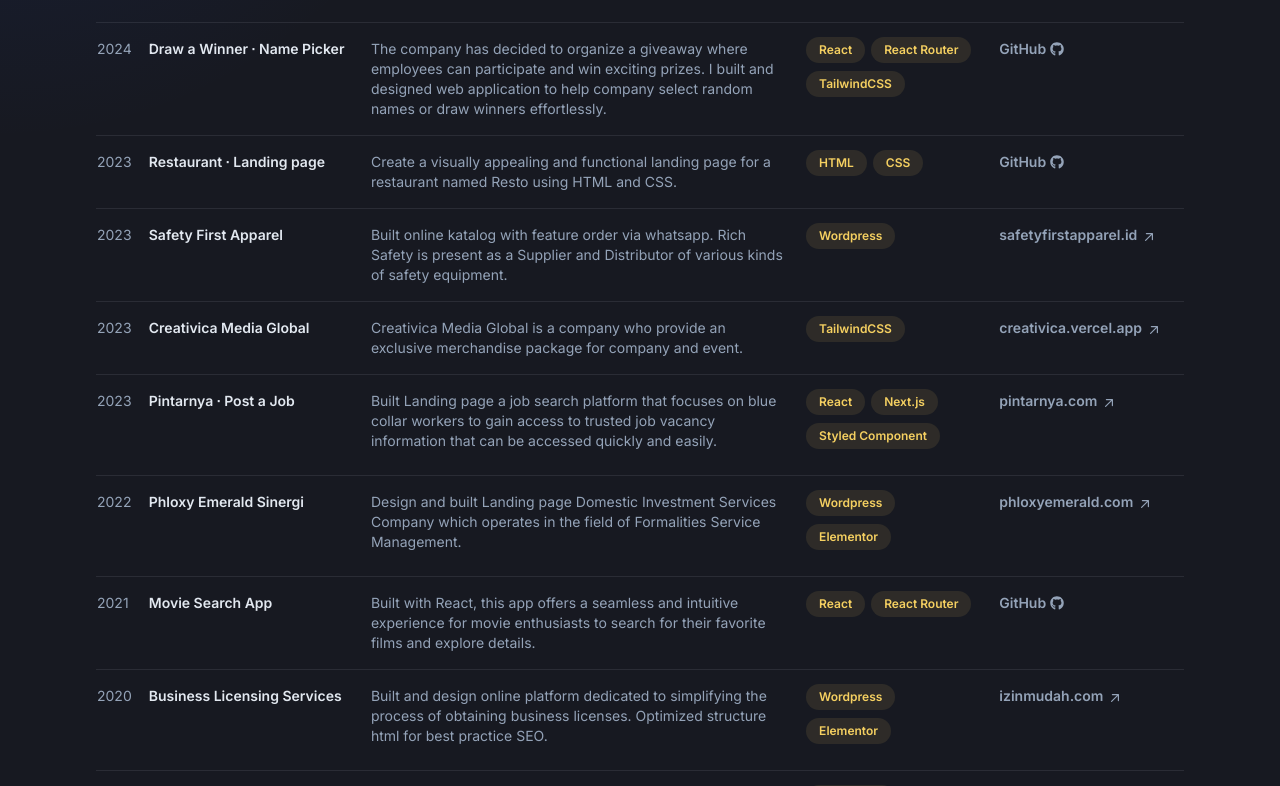
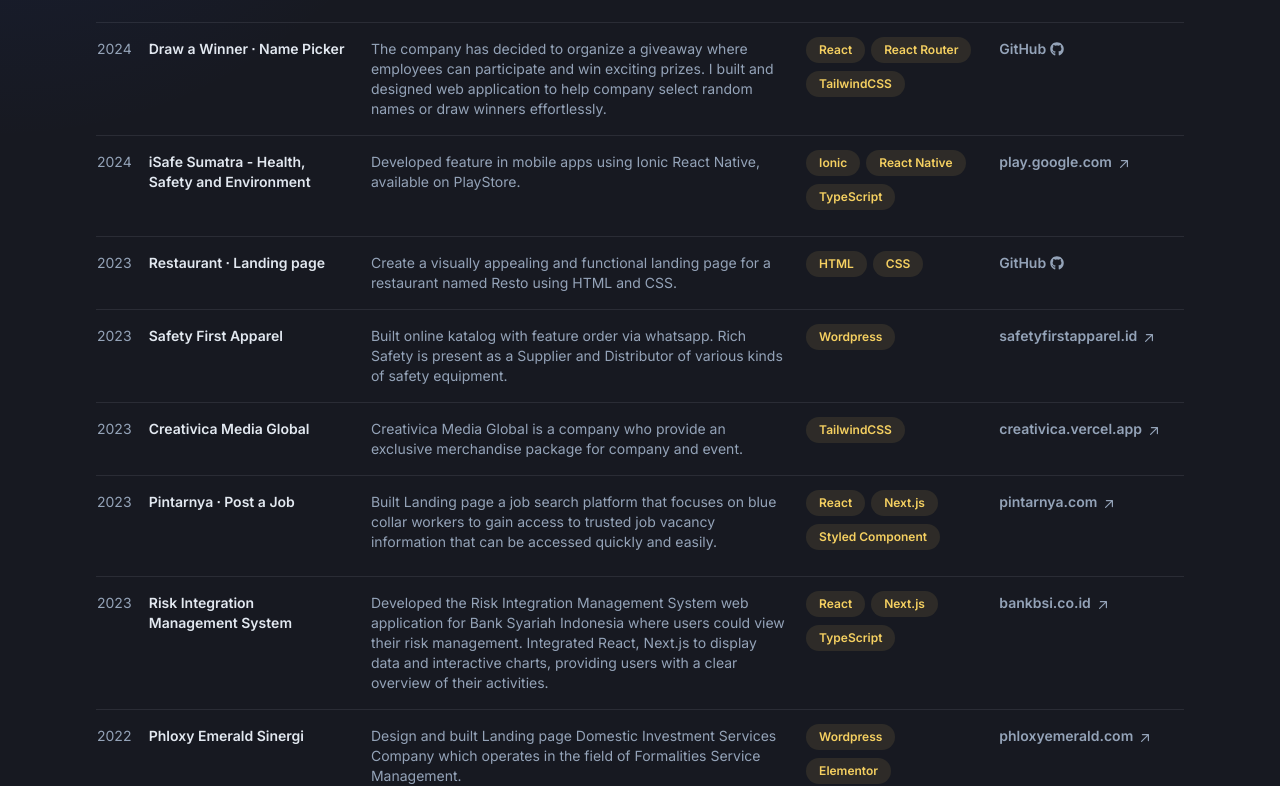
Before and after one commit to januarmaksum/januarmaksum.vercel.app, a React (Vite) app: page /projects in a window 1280 px wide. Shown: the part 340-1126 px from the top of the page. Built offline with nearby package versions, Linux system fonts and the light colour scheme.

Commit message:
update content

```diff
--- a/src/App.jsx
+++ b/src/App.jsx
@@ -78,7 +78,7 @@ function App() {
             <section id="projects" className="mb-40">
               <SectionTitle title="Projects" />
               <ol>
-                {dataProjects.slice(0, 5).map((item) => (
+                {dataProjects.map((item) => (
                   <Projects key={item.project_id} data={item} />
                 ))}
               </ol>
--- a/src/components/AllProjects.jsx
+++ b/src/components/AllProjects.jsx
@@ -88,12 +88,12 @@ export default function AllProjects() {
                     className="group-hover:text-primary cursor-pointer"
                     target="_blank"
                   >
-                    <span className="font-semibold md:pr-0">
+                    <h3 className="font-semibold md:pr-0 text-balance">
                       {item.project_title}{" "}
                       <span className="md:hidden">
                         <LinkArrow />
                       </span>
-                    </span>
+                    </h3>
 
                     <div className="py-3 pr-3 md:hidden font-normal align-top text-slate-400 text-sm break-words">
                       {item.project_description}
--- a/src/components/Experiences.jsx
+++ b/src/components/Experiences.jsx
@@ -14,7 +14,7 @@ export default function Experiences({ data }) {
           {data?.job_start} &mdash; {data?.job_end}
         </header>
         <div className="lg:col-span-8 xl:col-span-7 z-10">
-          <h3 className="font-medium text-base group-hover:text-primary text-slate-200 mt-[5px] xl:mt-0">
+          <h3 className="font-medium text-base text-balance group-hover:text-primary text-slate-200 mt-[5px] xl:mt-0">
             {data?.job_title}{" "}
             <span className="text-slate-400 group-hover:text-primary">at</span>{" "}
             {data?.employer_name}
@@ -22,9 +22,6 @@ export default function Experiences({ data }) {
           </h3>
           {data?.job_description.map((item) => (
             <Fragment key={item.summary}>
-              <p className="mt-2 text-sm group-hover:text-slate-300 text-pretty">
-                {item.summary}
-              </p>
               <ul className="list-disc list-outside mt-2">
                 {item.details.map((detail) => (
                   <li className="text-sm group-hover:text-slate-300 text-pretty" key={detail}>{detail}</li>
--- a/src/components/Projects.jsx
+++ b/src/components/Projects.jsx
@@ -15,7 +15,7 @@ export default function Projects({ data }) {
           <ImageCover src={data?.project_image} alt={data?.project_title} />
         </header>
         <div className="lg:col-span-8 xl:col-span-7 z-10">
-          <h3 className="font-medium mt-3 xl:mt-0 text-base group-hover:text-primary text-slate-200">
+          <h3 className="font-medium mt-3 xl:mt-0 text-base group-hover:text-primary text-slate-200 text-balance">
             {data?.project_title}
             <LinkArrow />
           </h3>
--- a/src/data/experiences.json
+++ b/src/data/experiences.json
@@ -12,10 +12,11 @@
         {
           "summary": "Harapan Kita Hospital is located in Jakarta, Indonesia, founded on December 22, 1979. Have a vision of being at the forefront of women's, perinatal, and child health services.",
           "details": [
-            "Implement feature in SMART RSAB Backoffice web application.",
-            "Collaborate with fellow Software Engineer in problem solving and development issues.",
+            "Led frontend development projects, planning, design, coding, testing for Clinic Health.",
+            "Designed and implemented new features for the internal SIMRS web application.",
+            "Collaborated with software engineers to troubleshoot and resolve development issues.",
             "Work closely with a System Analyst for immediate bugs/issues resolution.",
-            "Researching and evaluating new technologies that may improve our processes or code bases."
+            "Research and evaluation of new technologies that may improve our processes or code bases."
           ]
         }
       ],
@@ -35,8 +36,8 @@
         {
           "summary": "Pintarnya is a job apps or job search platform provide thousand job vacancy and fresher jobs based in Indonesia.",
           "details": [
-            "Contributed to the successful launch of a mobile-responsive, increase mobile traffic and user experience up to 30%.",
-            "Collaborate with UI and backend teams to implement design and ensure smooth integration with backend functionalities.",
+            "Contributed successful mobile-responsive for dashboard employer, increase user experience up to 50%.",
+            "Collaborate with UI teams to implement design and integration with backend functionalities.",
             "Improving web performance, including code optimization and image compression best practices.",
             "Work closely with QA for immediate bugs/issues resolution."
           ]
@@ -58,9 +59,10 @@
         {
           "summary": "Alodokter is the #1 digital health company in Indonesia. Alodokter brings high-quality medical services to its 30 million+ Monthly Active Users by providing an integrated mobile solution for patients and doctors.",
           "details": [
-            "Success revamp the UI/UX for the booking doctor process, resulting in a 40% increase in user engagement.",
-            "Collaborate with Head of Engineering to improve web performance and loading speeds up to 20%.",
-            "Implement A/B tests on web components, resulting in improved conversion rates and user engagement.",
+            "Success revamp the UI/UX for the booking doctor process, resulting 40% increase in user engagement.",
+            "Collaborate with Head of Engineering to improve web performance and loading speeds up to 30%.",
+            "Implemented A/B tests on web, resulting in higher conversion rates and better user engagement.",
+            "Developed and maintained responsive web, ensuring cross-browser compatibility and performance.",
             "Work closely with QA and Product Manager for immediate bugs/issues resolution."
           ]
         }
--- a/src/data/featured.js
+++ b/src/data/featured.js
@@ -1,4 +1,27 @@
 export const featured = [
+  {
+    project_id: "asd012",
+    project_title: "iSafe Sumatra - Health, Safety and Environment",
+    project_description: "Developed feature in mobile apps using Ionic React Native, available on PlayStore.",
+    project_build_with: ["Ionic", "React Native", "TypeScript"],
+    project_link: "https://play.google.com/store/apps/details?id=com.goldenenergymines.dots",
+    project_link_short: "https://play.google.com/store/apps/details?id=com.goldenenergymines.dots",
+    project_image: "https://res.cloudinary.com/dy3fjf8fc/image/upload/v1724642510/iSafe-sumatra_si5570.png",
+    project_year: "2024",
+    project_link_type: "domain",
+  },
+  {
+    project_id: "asd011",
+    project_title: "Risk Integration Management System",
+    project_description:
+      "Developed the Risk Integration Management System web application for Bank Syariah Indonesia where users could view their risk management. Integrated React, Next.js to display data and interactive charts, providing users with a clear overview of their activities.",
+    project_build_with: ["React", "Next.js", "TypeScript"],
+    project_link: "https://www.bankbsi.co.id",
+    project_link_short: "https://www.bankbsi.co.id",
+    project_image: "https://res.cloudinary.com/dy3fjf8fc/image/upload/v1724641990/thumbnail_BSI_zdcblr.jpg",
+    project_year: "2023",
+    project_link_type: "domain",
+  },
   {
     project_id: "asd01",
     project_title: "Search Jobs App",
--- a/src/data/projects.js
+++ b/src/data/projects.js
@@ -190,4 +190,28 @@ export const projects = [
     project_year: "2022",
     project_link_type: "domain",
   },
+  {
+    project_id: "asd18",
+    project_title: "Risk Integration Management System",
+    project_description:
+      "Developed the Risk Integration Management System web application for Bank Syariah Indonesia where users could view their risk management. Integrated React, Next.js to display data and interactive charts, providing users with a clear overview of their activities.",
+    project_build_with: ["React", "Next.js", "TypeScript"],
+    project_link: "https://www.bankbsi.co.id",
+    project_link_short: "bankbsi.co.id",
+    project_image: null,
+    project_year: "2023",
+    project_link_type: "domain",
+  },
+  {
+    project_id: "asd19",
+    project_title: "iSafe Sumatra - Health, Safety and Environment",
+    project_description:
+      "Developed feature in mobile apps using Ionic React Native, available on PlayStore.",
+    project_build_with: ["Ionic", "React Native", "TypeScript"],
+    project_link: "https://play.google.com/store/apps/details?id=com.goldenenergymines.dots",
+    project_link_short: "play.google.com",
+    project_image: null,
+    project_year: "2024",
+    project_link_type: "domain",
+  },
 ];
```
Also changed, not shown: 1 other file (tests, documents, lock files or other folders).
